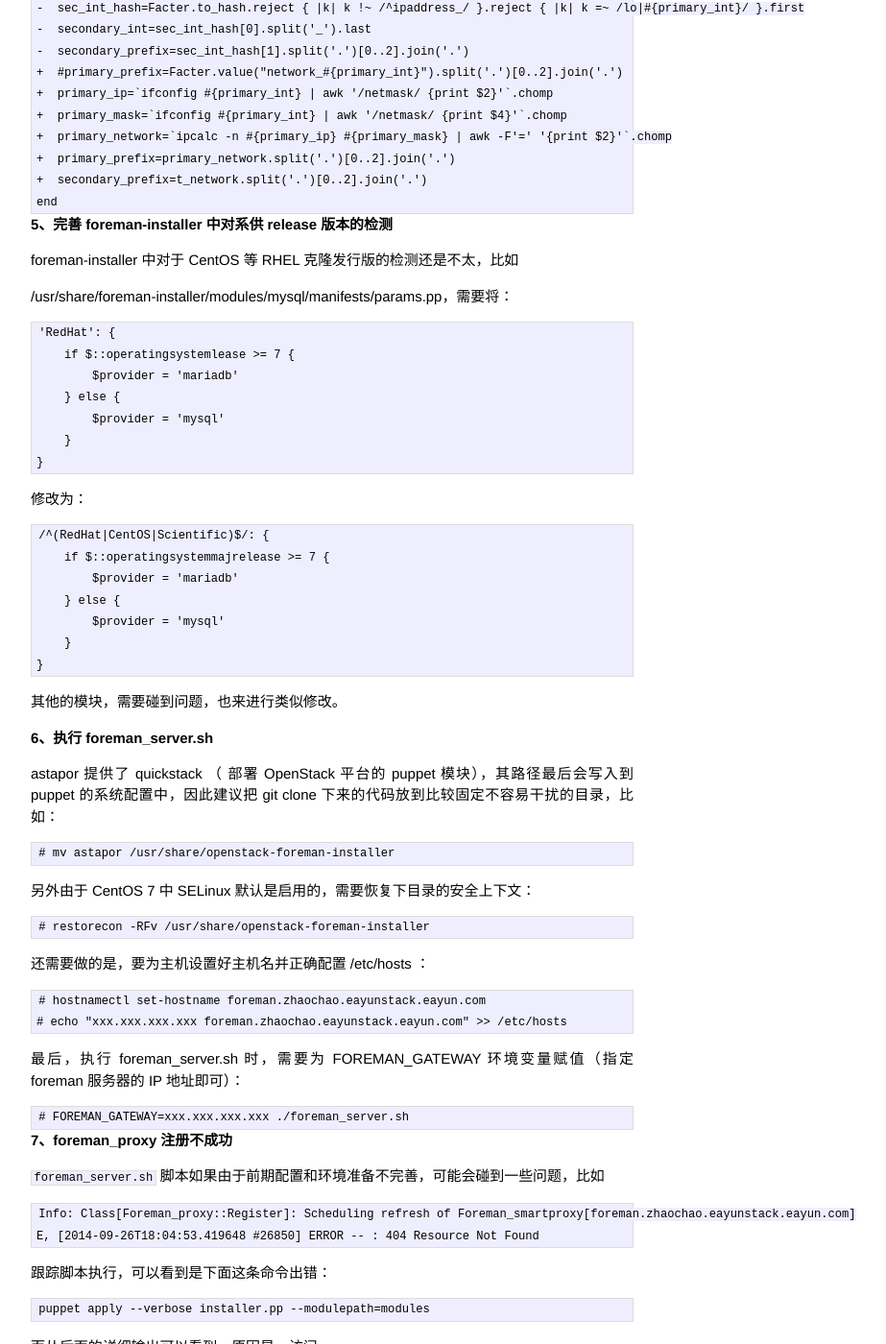
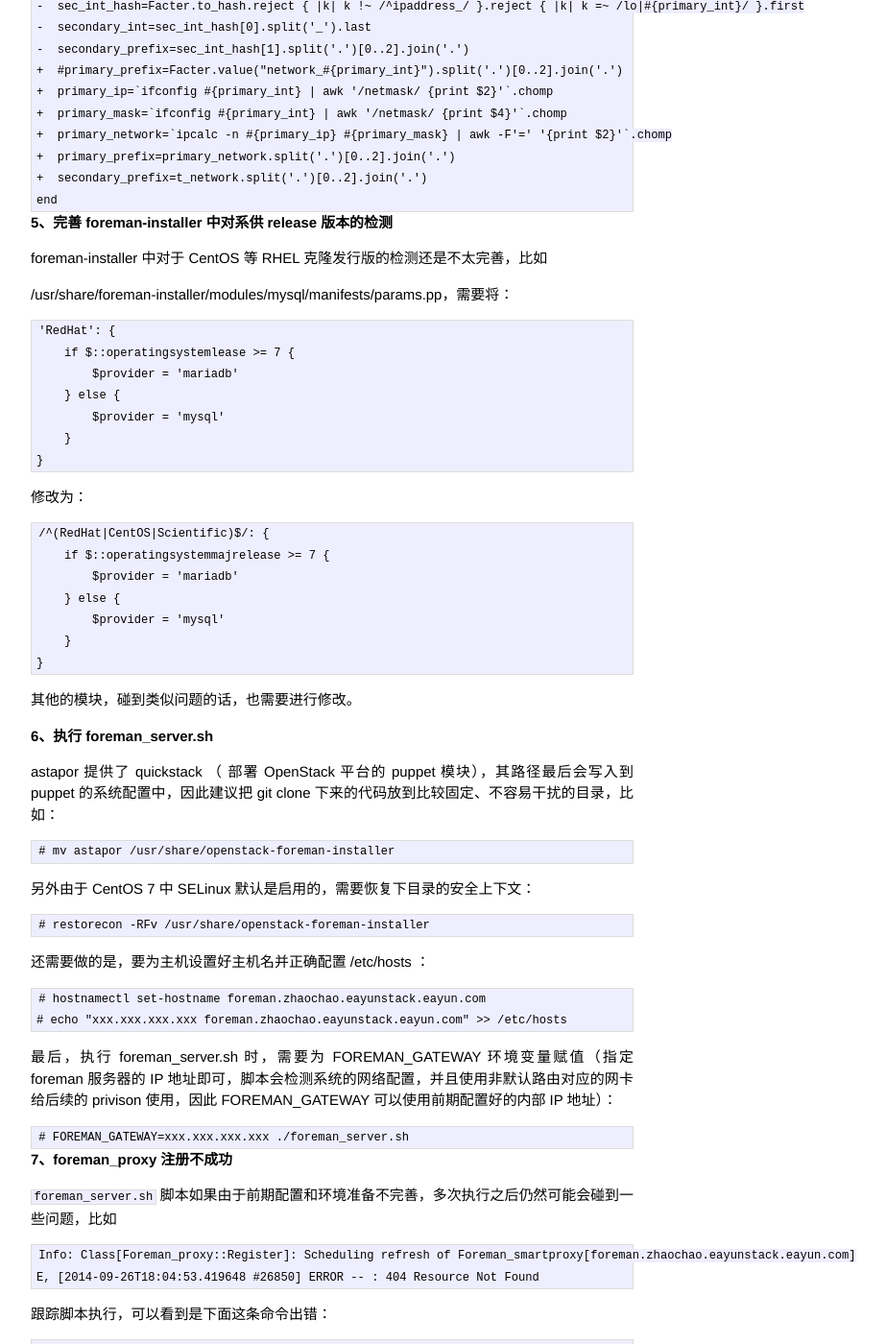
Before and after one commit to zhaochao/zhaochao.github.io, a Jekyll site: the page built from _posts/2014-09-26-OpenStack-Foreman-installer.md, in a window 1280 px wide and 1400 px high, scrolled down 3259 px. Shown: the whole window at 96% size, without its empty margins (294-1217 px from the left). Built offline with Jekyll 4.4.1, drawn with Linux system fonts in a browser that asks for light colours; Markdown is read by kramdown in place of the engine named in the settings; some of the changed text lies outside the part shown.

Commit message:
post: modify 2014-09-26-OpenStack-Foreman-installer and fix some typos.
Signed-off-by: Zhao Chao <zhaochao1984@gmail.com>

```diff
--- a/_posts/2014-09-26-OpenStack-Foreman-installer.md
+++ b/_posts/2014-09-26-OpenStack-Foreman-installer.md
@@ -147,7 +147,7 @@
     end
 
 #### 5、完善 foreman-installer 中对系供 release 版本的检测
-foreman-installer 中对于 CentOS 等 RHEL 克隆发行版的检测还是不太，比如
+foreman-installer 中对于 CentOS 等 RHEL 克隆发行版的检测还是不太完善，比如
 
 /usr/share/foreman-installer/modules/mysql/manifests/params.pp，需要将：
 
@@ -169,11 +169,11 @@
         }
     }
 
-其他的模块，需要碰到问题，也来进行类似修改。
+其他的模块，碰到类似问题的话，也需要进行修改。
 
 
 #### 6、执行 foreman_server.sh
-astapor 提供了 quickstack （ 部署 OpenStack 平台的 puppet 模块），其路径最后会写入到 puppet 的系统配置中，因此建议把 git clone 下来的代码放到比较固定不容易干扰的目录，比如：
+astapor 提供了 quickstack （ 部署 OpenStack 平台的 puppet 模块），其路径最后会写入到 puppet 的系统配置中，因此建议把 git clone 下来的代码放到比较固定、不容易干扰的目录，比如：
 
     # mv astapor /usr/share/openstack-foreman-installer
 
@@ -186,12 +186,12 @@
     # hostnamectl set-hostname foreman.zhaochao.eayunstack.eayun.com
     # echo "xxx.xxx.xxx.xxx foreman.zhaochao.eayunstack.eayun.com" >> /etc/hosts
 
-最后，执行 foreman_server.sh 时，需要为 FOREMAN_GATEWAY 环境变量赋值（指定 foreman 服务器的 IP 地址即可）：
+最后，执行 foreman_server.sh 时，需要为 FOREMAN_GATEWAY 环境变量赋值（指定 foreman 服务器的 IP 地址即可，脚本会检测系统的网络配置，并且使用非默认路由对应的网卡给后续的 privison 使用，因此 FOREMAN_GATEWAY 可以使用前期配置好的内部 IP 地址）：
 
     # FOREMAN_GATEWAY=xxx.xxx.xxx.xxx ./foreman_server.sh
 
 #### 7、foreman_proxy 注册不成功
-`foreman_server.sh` 脚本如果由于前期配置和环境准备不完善，可能会碰到一些问题，比如
+`foreman_server.sh` 脚本如果由于前期配置和环境准备不完善，多次执行之后仍然可能会碰到一些问题，比如
 
     Info: Class[Foreman_proxy::Register]: Scheduling refresh of Foreman_smartproxy[foreman.zhaochao.eayunstack.eayun.com]
     E, [2014-09-26T18:04:53.419648 #26850] ERROR -- : 404 Resource Not Found
@@ -228,7 +228,7 @@
 #### 10、对裸机进行部署
 foreman 安装完整之后，PXE 、DHCPD 、 TFTPD 等服务已经配置好了，需要做的事情比较简单，准备安装界面和 pxelinux 配置文件。
 
-不过 RHEL OpenStack Platform Installer 中提到 bare metal provision 则是使用了 `foreman_discovery` 插件，仍然是基于上述几个服务，但是在 foreman 界面上多了类似“主机扫描”的页面，而且对于 PXE 提供的安装介质有一定的要求，需要 initrd 中 `foreman_discovery` 提供的脚本向 foreman 服务器提交注册请求。
+不过 RHEL OpenStack Platform Installer 中提到 bare metal provision 则是使用了 `foreman_discovery` 插件，仍然是基于上述几个服务，但是在 foreman 界面上多了类似“主机扫描”的页面，而且对于 PXE 提供的安装介质有一定的要求，需要在 initrd 中使用 `foreman_discovery` 提供的脚本向 foreman 服务器提交注册请求。
 
 
 ### 写这篇博客的过程中，搜到的一些 slide ：
```
Also changed, not shown: other parts of _posts/2014-09-26-OpenStack-Foreman-installer.md (+2 -2 lines).
